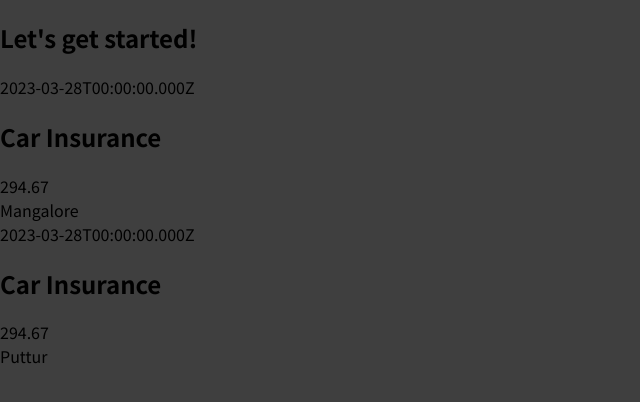
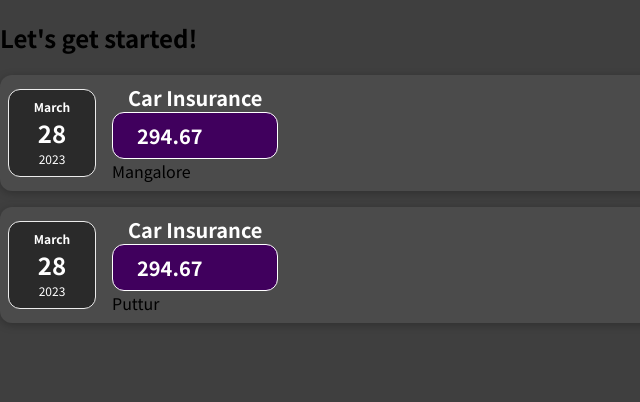
Before and after one commit to AshwiniPare/ExpenseTrackerWithReact, a JavaScript app: page / in a window 1280 px wide. Shown: the top 402 px of the page, without its empty margins (0-640 px from the left). Built offline with nearby package versions, Linux system fonts and the light colour scheme.

Commit message:
breaking to smaller componenets

```diff
--- /dev/null
+++ b/src/components/ExpenseDate.css
@@ -0,0 +1,26 @@
+.expense-date {
+    display: flex;
+    flex-direction: column;
+    width: 5.5rem;
+    height: 5.5rem;
+    border: 1px solid #ececec;
+    background-color: #2a2a2a;
+    color: white;
+    border-radius: 12px;
+    align-items: center;
+    justify-content: center;
+  }
+
+  .expense-date__month {
+    font-size: 0.75rem;
+    font-weight: bold;
+  }
+
+  .expense-date__year {
+    font-size: 0.75rem;
+  }
+
+  .expense-date__day {
+    font-size: 1.5rem;
+    font-weight: bold;
+  }
--- /dev/null
+++ b/src/components/ExpenseDate.js
@@ -0,0 +1,17 @@
+import './ExpenseDate.css';
+
+function ExpenseDate(props) {
+    const month = props.date.toLocaleString('en-US', {month:'long'})
+    const day = props.date.toLocaleString('en-US', {day:'2-digit'})
+    const year = props.date.getFullYear();
+
+    return (
+     <div className="expense-date">
+    <div className="expense-date__month">{month}</div>
+    <div className="expense-date__day">{day}</div>
+    <div className="expense-date__year">{year}</div>
+  </div>
+    );
+}
+
+export default ExpenseDate;
--- /dev/null
+++ b/src/components/ExpenseDetail.js
@@ -0,0 +1,13 @@
+import './ExpenseItem.css'
+
+function ExpenseDetail(props) {
+    return (
+        <div>
+        <h2>{props.title}</h2>
+        <div className="expense-item__price">{props.amount}</div>
+        <div>{props.location}</div>
+        </div>
+    );
+}
+
+export default ExpenseDetail;
--- a/src/components/ExpenseItem.css
+++ b/src/components/ExpenseItem.css
@@ -0,0 +1,56 @@
+.expense-item {
+    display: flex;
+    justify-content: space-between;
+    align-items: center;
+    box-shadow: 0 2px 8px rgba(0, 0, 0, 0.25);
+    padding: 0.5rem;
+    margin: 1rem 0;
+    border-radius: 12px;
+    background-color: #4b4b4b;
+  }
+
+  .expense-item__description {
+    display: flex;
+    flex-direction: column;
+    gap: 1rem;
+    align-items: flex-end;
+    flex-flow: column-reverse;
+    justify-content: flex-start;
+    flex: 1;
+  }
+
+  .expense-item h2 {
+    color: #3a3a3a;
+    font-size: 1rem;
+    flex: 1;
+    margin: 0 1rem;
+    color: white;
+  }
+
+  .expense-item__price {
+    font-size: 1rem;
+    font-weight: bold;
+    color: white;
+    background-color: #40005d;
+    border: 1px solid white;
+    padding: 0.5rem;
+    border-radius: 12px;
+  }
+
+  @media (min-width: 580px) {
+    .expense-item__description {
+      flex-direction: row;
+      align-items: center;
+      justify-content: flex-start;
+      flex: 1;
+    }
+
+    .expense-item__description h2 {
+      font-size: 1.25rem;
+    }
+
+    .expense-item__price {
+      font-size: 1.25rem;
+      padding: 0.5rem 1.5rem;
+    }
+  }
--- a/src/components/ExpenseItem.js
+++ b/src/components/ExpenseItem.js
@@ -1,13 +1,16 @@
 import './ExpenseItem.css'
+import ExpenseDate from './ExpenseDate';
+import ExpenseDetail from './ExpenseDetail';
 
 function ExpenseItem(props) {
+
+
   return (
     <div className="expense-item">
-      <div>{props.date.toISOString()}</div>
+
       <div className="expense-item__description">
-        <h2>{props.title}</h2>
-        <div className="expense-item__price">{props.amount}</div>
-        <div>{props.location}</div>
+      <ExpenseDate date={props.date}></ExpenseDate>
+      <ExpenseDetail amount={props.amount} location={props.location} title={props.title}></ExpenseDetail>
       </div>
     </div>
   );
```
Also changed, not shown: 1 other file (tests, documents, lock files or other folders).
